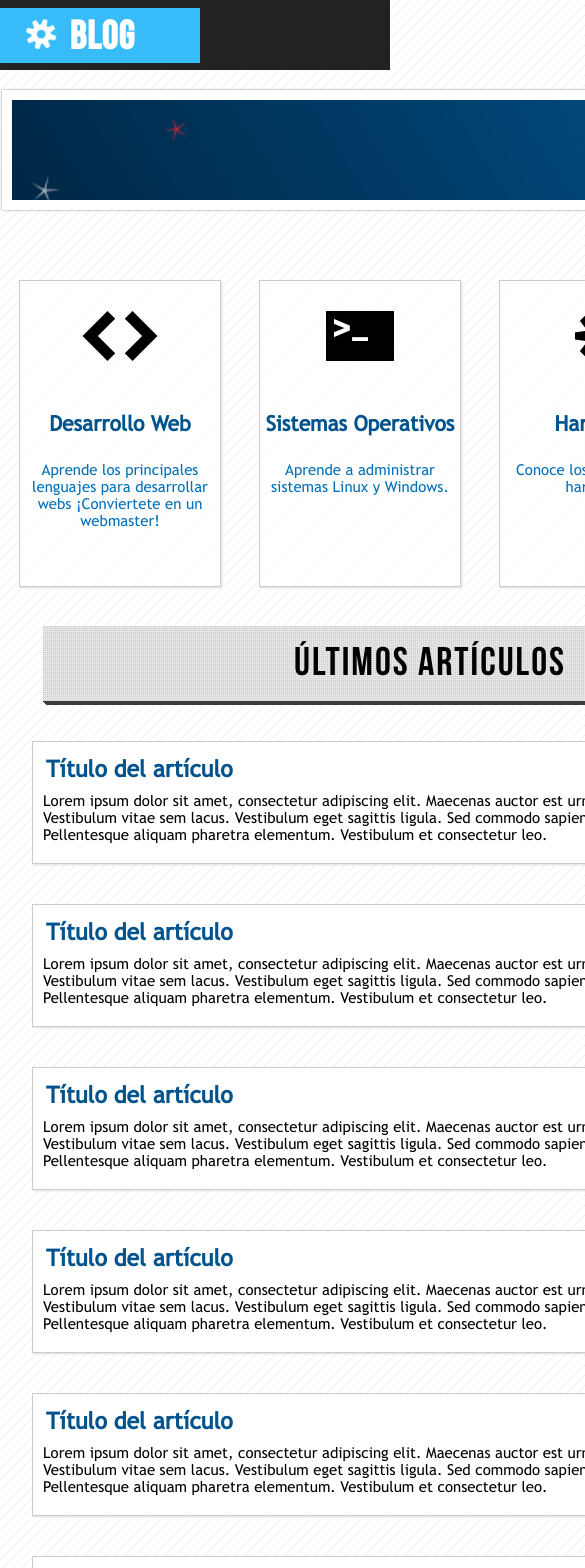
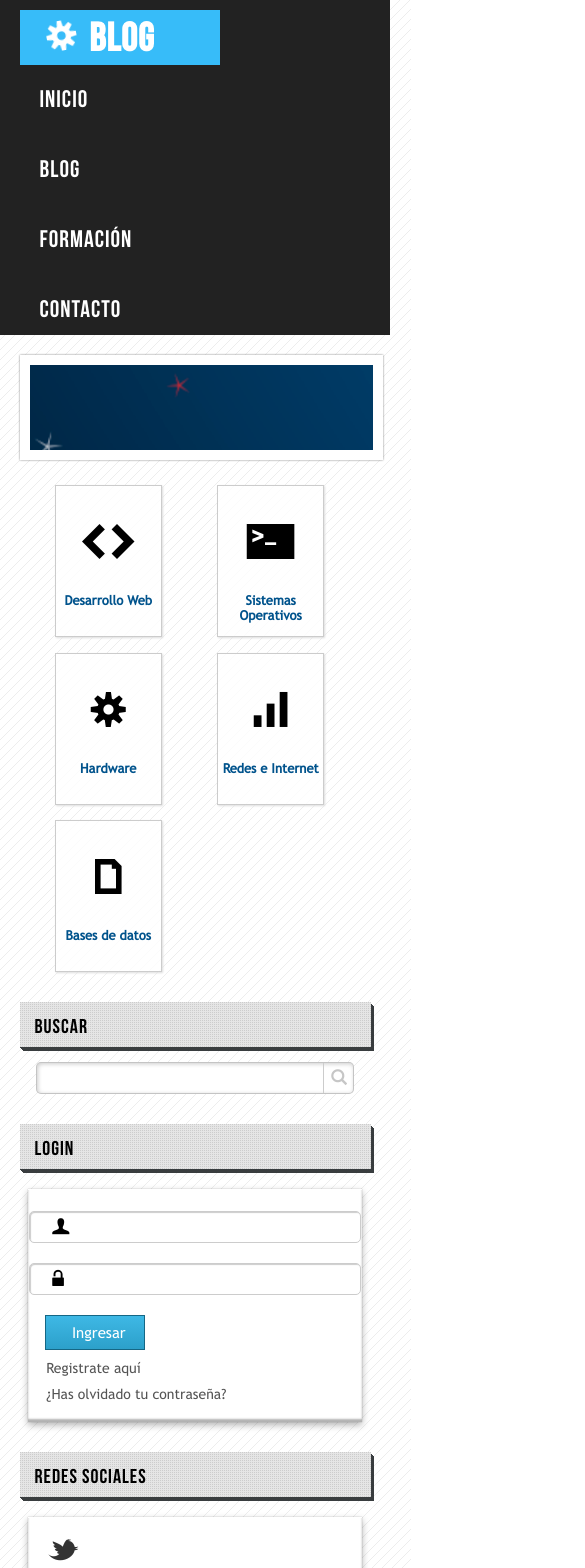
Before and after one commit to Melanialassia/Master-CSS-Responsive, a React (Vite) app: page / in a window 390 px wide. Shown: the top 1568 px of the page, 585 px wide, since content can reach past the window. Built offline with nearby package versions, Linux system fonts and the light colour scheme.

Commit message:
terminado

```diff
--- a/src/App.jsx
+++ b/src/App.jsx
@@ -1,6 +1,7 @@
 import style from "./App.module.css";
+
 // IMAGE
-import HTML  from "./assets/html5-badge-h-css3-graphics-multimedia-performance-semantics.png";
+import HTML from "./assets/html5-badge-h-css3-graphics-multimedia-performance-semantics.png";
 import fireFox from "./assets/firefox-icon.png";
 import chrome from "./assets/chrome.png";
 import opera from "./assets/Opera_256x256.png";
@@ -95,6 +96,8 @@ function App() {
           {/* <!-- Fin Cartas --> */}
         </section>
 
+        <div className={style.clearFloat} />
+
         {/* <!-- Inicio barra lateral --> */}
         <aside className={style.lateral}>
           <h3> BUSCAR</h3>
@@ -132,16 +135,19 @@ function App() {
               <a href="#" className={style.gear}>
                 t
               </a>
+              <p className={style.overlay}>Twitter</p>
             </div>
             <div className={style.facebook}>
               <a href="#" className={style.gear}>
                 f
               </a>
+              <p className={style.overlay}>Facebook</p>
             </div>
             <div className={style.youtube}>
               <a href="#" className={style.gear}>
                 y
               </a>
+              <p className={style.overlay}>Youtube</p>
             </div>
           </div>
 
@@ -236,7 +242,6 @@ function App() {
           </article>
           <article className={style.blog}>
             <a href="#"> Ir al blog</a>
-
           </article>
         </section>
         {/* <!-- Fin articulos --> */}
@@ -245,8 +250,8 @@ function App() {
       <div className={style.clearFloat} />
       <footer className={style.footer}>
         <div className={style.wrap}>
-        <div className={style.menuFooter}>
-          <h5>MENÚ</h5>
+          <div>
+            <h5>MENÚ</h5>
             <ul>
               <li>
                 <a href="#">INICIO</a>
@@ -264,11 +269,18 @@ function App() {
           </div>
           <div className={style.location}>
             <h5>¿DONDE ESTAMOS?</h5>
-            <iframe src="https://www.google.com/maps/embed?pb=!1m18!1m12!1m3!1d821.0034831246087!2d-58.38276103029423!3d-34.60380919830959!2m3!1f0!2f0!3f0!3m2!1i1024!2i768!4f13.1!3m3!1m2!1s0x95bccacf425a4a19%3A0xaf19ab7297421a8!2sAv.%209%20de%20Julio%20%26%20Av.%20Corrientes%2C%20C1048%20Cdad.%20Aut%C3%B3noma%20de%20Buenos%20Aires!5e0!3m2!1ses!2sar!4v1712202891338!5m2!1ses!2sar" width="400" height="300" allowfullscreen="" loading="lazy" referrerpolicy="no-referrer-when-downgrade"></iframe>
+            <iframe
+              src="https://www.google.com/maps/embed?pb=!1m18!1m12!1m3!1d821.0034831246087!2d-58.38276103029423!3d-34.60380919830959!2m3!1f0!2f0!3f0!3m2!1i1024!2i768!4f13.1!3m3!1m2!1s0x95bccacf425a4a19%3A0xaf19ab7297421a8!2sAv.%209%20de%20Julio%20%26%20Av.%20Corrientes%2C%20C1048%20Cdad.%20Aut%C3%B3noma%20de%20Buenos%20Aires!5e0!3m2!1ses!2sar!4v1712202891338!5m2!1ses!2sar"
+              width="400"
+              height="300"
+              allowfullscreen=""
+              loading="lazy"
+              referrerpolicy="no-referrer-when-downgrade"
+            ></iframe>
           </div>
 
           <div className={style.information}>
-            <h5>Desarrollado con</h5>
+            <h5>Desarrollado</h5>
             <p>
               <img src={HTML} alt="logo" />
             </p>
@@ -294,12 +306,14 @@ function App() {
               </a>
             </p>
             <h5>AUTOR</h5>
-            <p> &copy; Melani Alassia WEB - curso Master de CSS con Vístor Robles</p>
-            </div>
+            <p>
+              {" "}
+              &copy; Melani Alassia WEB - curso Master de CSS con Vístor Robles
+            </p>
+          </div>
         </div>
       </footer>
       {/* <!-- Fin FOOTER --> */}
-
     </div>
   );
 }
--- a/src/App.module.css
+++ b/src/App.module.css
@@ -224,6 +224,11 @@
   margin-top: 50px;
   cursor: pointer;
   background-color: rgba(255, 255, 255, 0.808);
+  transition: all 300ms;
+}
+
+.card:hover {
+  background: black;
 }
 
 .icon {
@@ -234,6 +239,22 @@
   line-height: 110px;
   text-align: center;
   margin-top: 0px auto;
+  transition: all 300ms;
+}
+
+.card:hover .icon {
+  font-size: 70px;
+  color: #37bcf9;
+  animation: showIcon 300ms linear;
+}
+
+@keyframes showIcon {
+  from {
+    transform: translateY(-200%);
+  }
+  to {
+    transform: translateY(0%);
+  }
 }
 
 .category {
@@ -244,6 +265,23 @@
   font-weight: bold;
   text-align: center;
   color: #00538c;
+  transition: all 300ms;
+}
+
+.card:hover .category {
+  color: white;
+  animation: showCategory 400ms linear;
+}
+
+@keyframes showCategory {
+  from {
+    transform: translateY(-300%);
+    color: black;
+  }
+  to {
+    transform: translateY(0%);
+    color: white;
+  }
 }
 
 .description {
@@ -251,6 +289,22 @@
   text-align: center;
   color: #0370b9;
   font-size: 15px;
+  transition: all 300ms;
+}
+
+.card:hover .description {
+  color: white;
+  animation: showDescription 400ms linear;
+}
+
+@keyframes showDescription {
+  from {
+    transform: translateX(-300%);
+    color: black;
+  }
+  to {
+    transform: translateX(0%);
+  }
 }
 
 /* LATERAL MENU*/
@@ -423,6 +477,31 @@
   margin-bottom: 20px;
 }
 
+.overlay {
+  display: block; /*para manipular el tamñana*/
+  height: 20px;
+  font-family: Arial, Helvetica, sans-serif;
+  font-weight: bold;
+  letter-spacing: 1px;
+  text-shadow: 0px 0px 1px #ccc;
+  border: 3px solid white;
+  box-shadow: 0px 0px 4px #ccc;
+  background: #f4f7fe;
+  position: absolute; /*lo puedo colocar donde yo quiera*/
+  padding: 5px;
+  margin-left: 70px;
+  margin-top: -52px;
+  cursor: pointer;
+  transform: translateX(-80%); /* para no mostrarlos*/
+  opacity: 0; /* le sacamos la visibilidad*/
+  transition: all 400ms;
+}
+
+.social div:hover .overlay {
+  opacity: 1;
+  transform: translateX(0%);
+}
+
 /*ARTICLES*/
 
 .articles {
@@ -449,7 +528,7 @@
 }
 
 .articles article {
-  width: 90%;
+  width: 88%;
   height: auto;
   border: 1px solid #ccc;
   margin: 40px auto;
@@ -501,6 +580,7 @@
   margin-top: 60px;
   line-height: 100px;
   text-align: center;
+  transition: all 1s;
 }
 
 .blog a {
@@ -509,6 +589,39 @@
   font-size: 40px;
   letter-spacing: 3px;
   color: #00538c;
+  transition: all 1s;
+}
+
+.blog:hover {
+  border: 10px solid #37bcf9;
+  border-radius: 240px;
+  box-shadow: 0px 0px 10px gray;
+  background-color: #333;
+  animation: blink 10s infinite linear;
+}
+
+@keyframes blink {
+  0% {
+    border: 10px solid #37bcf9;
+  }
+  25% {
+    border: 10px solid green;
+  }
+  50% {
+    border: 10px solid yellow;
+  }
+  75% {
+    border: 10px solid white;
+  }
+  100% {
+    border: 10px solid #37bcf9;
+  }
+}
+
+.blog:hover a {
+  text-shadow: 1px 1px 1px black, 1px 2px 1px black, 1px 3px 1px black,
+    1px 4px 1px black, 1px 5px 1px black, 1px 6px 1px black;
+  color: white;
 }
 
 .footer {
@@ -563,6 +676,13 @@
 .footer ul li a {
   display: block;
   height: 40px;
+  transition: all 300ms;
+}
+
+.footer ul li:hover a {
+  padding-left: 40px;
+  color: white;
+  width: 100%;
 }
 
 .footer iframe {
@@ -581,3 +701,353 @@
 .browsers img {
   width: 45px;
 }
+
+/*RESPONSIVE*/
+@media (max-width: 1250px) {
+  /* del 0px al 1250px le vamos aplicar los siguiente estilos*/
+  .wrap {
+    width: 90%;
+    margin: 0px auto; /* esto hace que las cartas se adapten al ancho de la pantalla*/
+  }
+
+  .banner h1 {
+    width: 100%;
+    font-size: 40px;
+    text-align: center;
+    margin: 33px auto;
+  }
+
+  .card {
+    width: 16.5%;
+    margin: 1.5%;
+  }
+
+  .description {
+    display: block;
+    width: 90%;
+    margin: 0px auto;
+    text-align: center;
+  }
+
+  .articles {
+    width: 65%;
+  }
+
+  .articles article {
+    width: 87%;
+  }
+
+  .footer .wrap > div {
+    width: 25%;
+  }
+
+  .browsers img {
+    width: 16%;
+  }
+
+  .footer h5 {
+    font-size: 30px;
+  }
+}
+
+@media (max-width: 1080px) {
+  .category {
+    font-size: 17px;
+  }
+
+  .description {
+    font-size: 14px;
+  }
+
+  .articles {
+    width: 61%;
+  }
+
+  .footer .wrap > div {
+    width: 26%;
+    margin: 20px;
+  }
+}
+
+@media (max-width: 969px) {
+  .articles {
+    width: 59%;
+  }
+
+  .footer h5 {
+    font-size: 22px;
+  }
+
+  .footer .wrap > div {
+    width: 26%;
+    margin: 20px;
+  }
+}
+
+@media (max-width: 922px) {
+  .articles {
+    width: 65%;
+  }
+
+  .lateral {
+    width: 25%;
+  }
+
+  .lateral input[type="text"] {
+    width: 78%;
+  }
+
+  .box {
+    width: 95%;
+    min-height: 175px;
+    height: auto;
+    padding-bottom: 10px;
+  }
+
+  .login input[type="email"],
+  .login input[type="password"] {
+    width: 65%;
+  }
+
+  .icons {
+    margin-left: 24px;
+  }
+
+  .login input[type="submit"],
+  .login input[type="button"],
+  .login input[type="reset"],
+  .login button {
+    margin-bottom: 0px;
+  }
+
+  .login input[type="reset"] {
+    display: none;
+  }
+
+  .login a {
+    margin-top: 10px;
+    margin-bottom: 10px;
+  }
+
+  .information p img {
+    max-width: 100%;
+  }
+}
+
+@media (max-width: 784px) {
+  .banner h1 {
+    font-size: 30px;
+  }
+  .lateral h3 {
+    font-size: 20px;
+  }
+
+  .card {
+    height: auto;
+  }
+
+  .category {
+    font-size: 15px;
+    margin-top: -23px;
+  }
+
+  .description {
+    display: none; /* para que no se muestre*/
+  }
+
+  .information p img {
+    max-width: 100%;
+  }
+}
+
+@media (max-width: 694px) {
+  .header {
+    width: 100%;
+    height: 120px;
+    padding-top: 10px;
+  }
+
+  .menu {
+    clear: both;
+    float: none;
+    width: 440px;
+    margin: 0px auto;
+  }
+
+  .logo {
+    clear: both;
+    float: none;
+    margin: 0px auto;
+  }
+
+  .lateral input[type="text"] {
+    width: 70%;
+  }
+}
+
+@media (max-width: 664px) {
+  .banner h1 {
+    font-size: 25px;
+  }
+
+  .articles {
+    float: none;
+    width: 100%;
+    margin: 0px auto;
+    min-height: auto;
+  }
+
+  .lateral {
+    float: none;
+    width: 100%;
+    margin: 0px auto;
+    min-height: auto;
+    margin-top: 20px;
+  }
+
+  .lateral input[type="text"] {
+    width: 93%;
+  }
+
+  .login input[type="email"],
+  .login input[type="password"] {
+    width: 90%;
+  }
+
+  .information h5 {
+    font-size: 20px;
+  }
+
+  .location h5 {
+    font-size: 20px;
+  }
+
+  .wrap h5 {
+    font-size: 20px;
+  }
+
+  .footer h5 {
+    font-size: 25px;
+  }
+
+  .footer {
+    height: auto;
+    padding-bottom: 50px;
+  }
+
+  .footer .wrap > div {
+    width: 100%;
+    margin: 0px auto;
+    margin-top: 20px;
+  }
+}
+
+@media (max-width: 530px) {
+  .banner {
+    height: 85px;
+  }
+
+  .banner h1 {
+    font-size: 18px;
+  }
+
+  .articles {
+    width: 100%;
+    margin: 0px auto;
+  }
+
+  .icon {
+    font-size: 35px;
+  }
+
+  .card:hover .icon {
+    font-size: 35px;
+  }
+
+  .category {
+    font-size: 13px;
+  }
+
+  .lateral input[type="text"] {
+    width: 89%;
+  }
+
+  .login input[type="email"],
+  .login input[type="password"] {
+    width: 90%;
+  }
+
+  .information h5 {
+    font-size: 20px;
+  }
+
+  .location h5 {
+    font-size: 20px;
+  }
+
+  .wrap h5 {
+    font-size: 20px;
+  }
+
+  .footer h5 {
+    font-size: 25px;
+  }
+
+  .footer {
+    height: auto;
+    padding-bottom: 50px;
+  }
+
+  .footer .wrap > div {
+    width: 100%;
+    margin: 0px auto;
+    margin-top: 20px;
+  }
+}
+
+@media (max-width: 452px) {
+  .menu {
+    clear: both;
+    float: none;
+    width: 100%;
+  }
+
+  .header {
+    width: 100%;
+    height: 325px;
+  }
+
+  .menu li {
+    width: 100%;
+    margin: 0px;
+  }
+
+  .logo {
+    float: left;
+  }
+
+  .menu ul li a:hover {
+    color: #37bcf9;
+    transform: scale(1, 1);
+  }
+
+  .data {
+    float: none;
+    margin: -10px;
+    width: 104%;
+    border-radius: 0px;
+  }
+
+  .articles article h4 {
+    margin-top: 20px;
+  }
+
+  .card {
+    float:left;
+    width: 30%;
+    height: 150px;
+    margin-left: 10%;
+    margin-right: 20px;
+    margin-bottom: 10px;
+  }
+}
```
